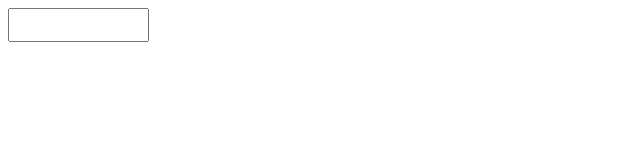
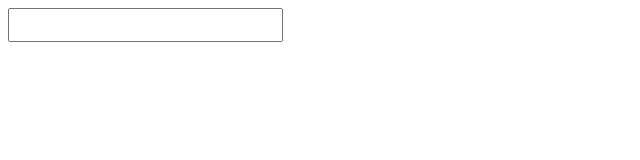
Before and after one commit to motetpaper/qa, a plain HTML site: page docs/battery.html in a window 1280 px wide. Shown: the whole page, without its empty margins (0-640 px from the left). Drawn offline with Linux system fonts and the light colour scheme.

Commit message:
Update battery.html

```diff
--- a/docs/battery.html
+++ b/docs/battery.html
@@ -20,7 +20,7 @@ navigator.getBattery().then((battery) => {
 <style type="text/css">
 #outbox {
   font-size: 18pt;
-  width: 100pt
+  width: 200pt
 }
 </style>
 </body>
```
